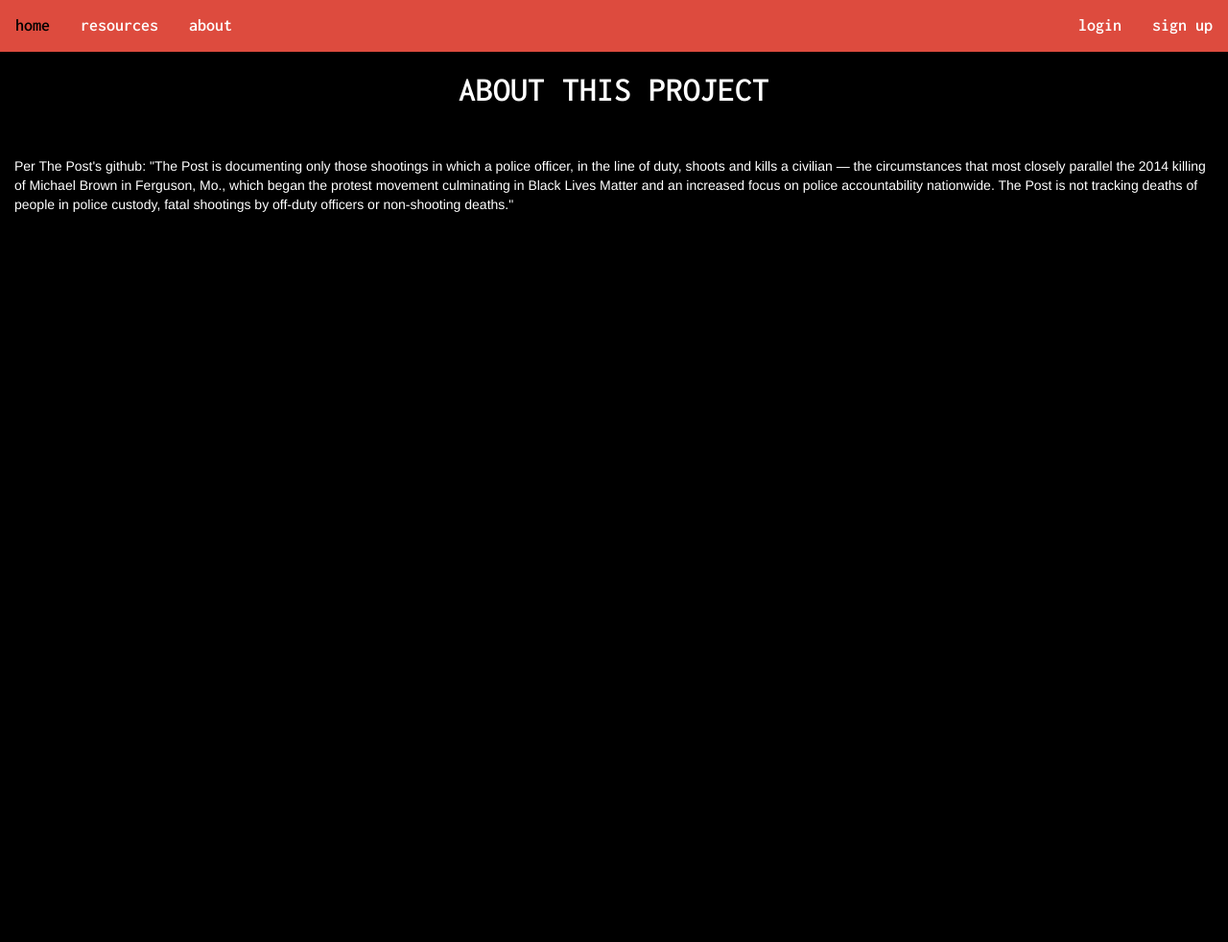
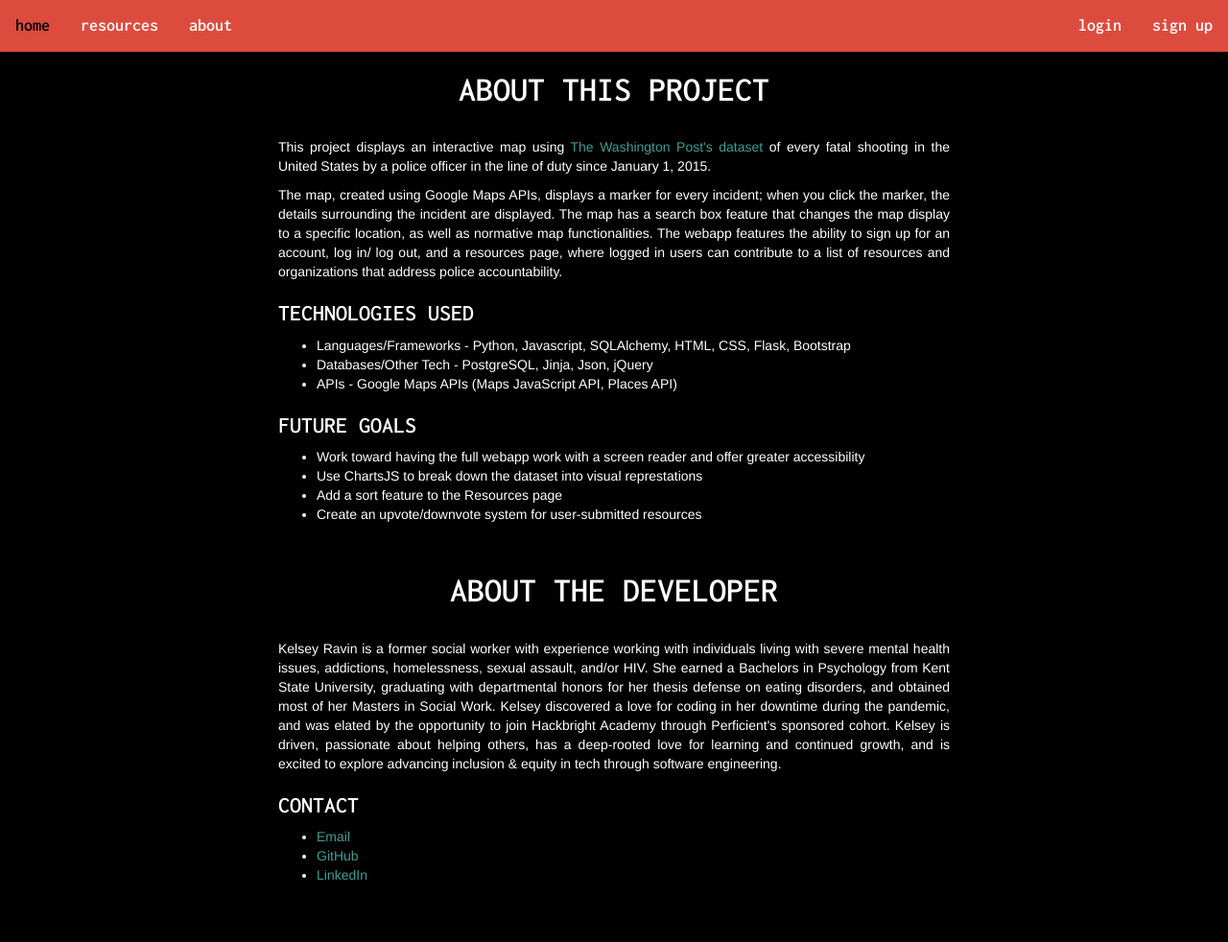
Before and after one commit to r-a-v-i-n/mapping-fatal-police-shootings, a Flask app: page /about in a window 1280 px wide. Shown: the whole page at 96% size. Before the commit the page ends 221 px from the top, so only its background shows below. Run offline with Flask 2, Linux system fonts and the light colour scheme; some libraries are stand-ins or nearby versions.

Commit message:
05/07/21 - finalizing styling

```diff
--- a/seed.py
+++ b/seed.py
@@ -82,7 +82,7 @@ def seed_users():
 
 
 def seed_orgs():
-    for i in range(2):
+    for i in range(0):
         org_name = fake.company()
         url  = fake.url()
         email = fake.email()
--- a/templates/about.html
+++ b/templates/about.html
@@ -3,6 +3,7 @@
 {% block title %}Mapping Fatal Police Shootings: About{% endblock %}
 
 {% block body %}
+
 <link rel="preconnect" href="https://fonts.gstatic.com">
 <link href="https://fonts.googleapis.com/css2?family=Inconsolata:wght@600&display=swap" rel="stylesheet">
 <style>
@@ -14,14 +15,75 @@
   body {
     color: white
   }
+   h3
+  {
+  color:white;
+  font-family: 'Inconsolata', monospace;
+  }
+  body {
+    color: white
+  }
 </style>
   <center><h1>ABOUT THIS PROJECT</h1></center>
-  <p></p>
-  <br>
-  <br>
-  Per The Post's github: "The Post is documenting only those shootings in which a police officer, in the line of duty, shoots and kills a civilian — the circumstances that most closely parallel the 2014 killing of Michael Brown in Ferguson, Mo., which began the protest movement culminating in Black Lives Matter and an increased focus on police accountability nationwide. The Post is not tracking deaths of people in police custody, fatal shootings by off-duty officers or non-shooting deaths."
+<style>
+  .row {
+    margin-right: 275px;
+    margin-left: 275px;
+  }</style>
+  <div class="row">
   <br>
 
-  </form>
+<p style="text-align:justify">
+  This project displays an interactive map using <a href="https://github.com/washingtonpost/data-police-shootings"
+  style="color:#439D94">The Washington Post's dataset</a> of every fatal shooting in the United States by a police officer in
+  the line of duty since January 1, 2015.
+</p>
+
+<p style="text-align:justify">
+  The map, created using Google Maps APIs, displays a marker for every incident; when you click the marker,
+  the details surrounding the incident are displayed. The map has a search box feature that changes the map
+  display to a specific location, as well as normative map functionalities. The webapp features the ability
+  to sign up for an account, log in/ log out, and a resources page, where logged in users can contribute to a
+  list of resources and organizations that address police accountability.
+</p>
+  <p>
+
+<p><h3>TECHNOLOGIES USED</p></h3>
+<ul>
+<li>Languages/Frameworks - Python, Javascript, SQLAlchemy, HTML, CSS, Flask, Bootstrap</li>
+<li>Databases/Other Tech - PostgreSQL, Jinja, Json, jQuery</li>
+<li>APIs - Google Maps APIs (Maps JavaScript API, Places API)
+</ul>
+
+<p><h3>FUTURE GOALS</h3></p>
+<ul>
+<li>Work toward having the full webapp work with a screen reader and offer greater accessibility</li>
+<li>Use ChartsJS to break down the dataset into visual represtations</li>
+<li>Add a sort feature to the Resources page</li>
+<li>Create an upvote/downvote system for user-submitted resources</li>
+</ul>
+</p>
+
+<br>
+<center><h1>ABOUT THE DEVELOPER</h1></center><br>
+<p style="text-align:justify">
+Kelsey Ravin is a former social worker with experience working with individuals living with severe mental health
+issues, addictions, homelessness, sexual assault, and/or HIV. She earned a Bachelors in Psychology from Kent State
+University, graduating with departmental honors for her thesis defense on eating disorders, and obtained most of
+her Masters in Social Work. Kelsey discovered a love for coding in her downtime during the pandemic, and was
+elated by the opportunity to join Hackbright Academy through Perficient's sponsored cohort. Kelsey is driven,
+passionate about helping others, has a deep-rooted love for learning and continued growth, and is excited to
+explore advancing inclusion & equity in tech through software engineering.</p>
+<h3>CONTACT</h3>
+<p>
+<ul>
+    <li><a href="mailto: kelsey.ravin@gmail.com" style="color:#439D94">Email</a></li>
+    <li><a href="https://github.com/r-a-v-i-n" target="_blank" rel="noopener noreferrer" style="color:#439D94">GitHub</a></li>
+    <li><a href="https://www.linkedin.com/in/kelsey-ravin" target="_blank" rel="noopener noreferrer" style="color:#439D94">LinkedIn</a></li>
+</ul>
+<br><br>
+</p>
+
+</div>
 
 {% endblock %}
--- a/templates/resources.html
+++ b/templates/resources.html
@@ -22,8 +22,8 @@
   <ul>
   {% for resource in show_resources %}
   <li>{{resource.org_name}}  |
-      <a href="{{resource.url}}" style="color: #439D94">{{resource.url}}</a> |
-      <a href="mailto: {{resource.email}}" style="color: #439D94">{{resource.email}}</a>  |
+      <a href="{{resource.url}}" style="color: #439D94" target="_blank" rel="noopener noreferrer">{{resource.url}}</a> |
+      <a href="mailto: {{resource.email}}" style="color: #439D94" target="_blank" rel="noopener noreferrer">{{resource.email}}</a>  |
       {{resource.phone}}  |
       {{resource.city}}  |
       {{resource.state}}</li>
```
Also changed, not shown: wapo_data.csv.
